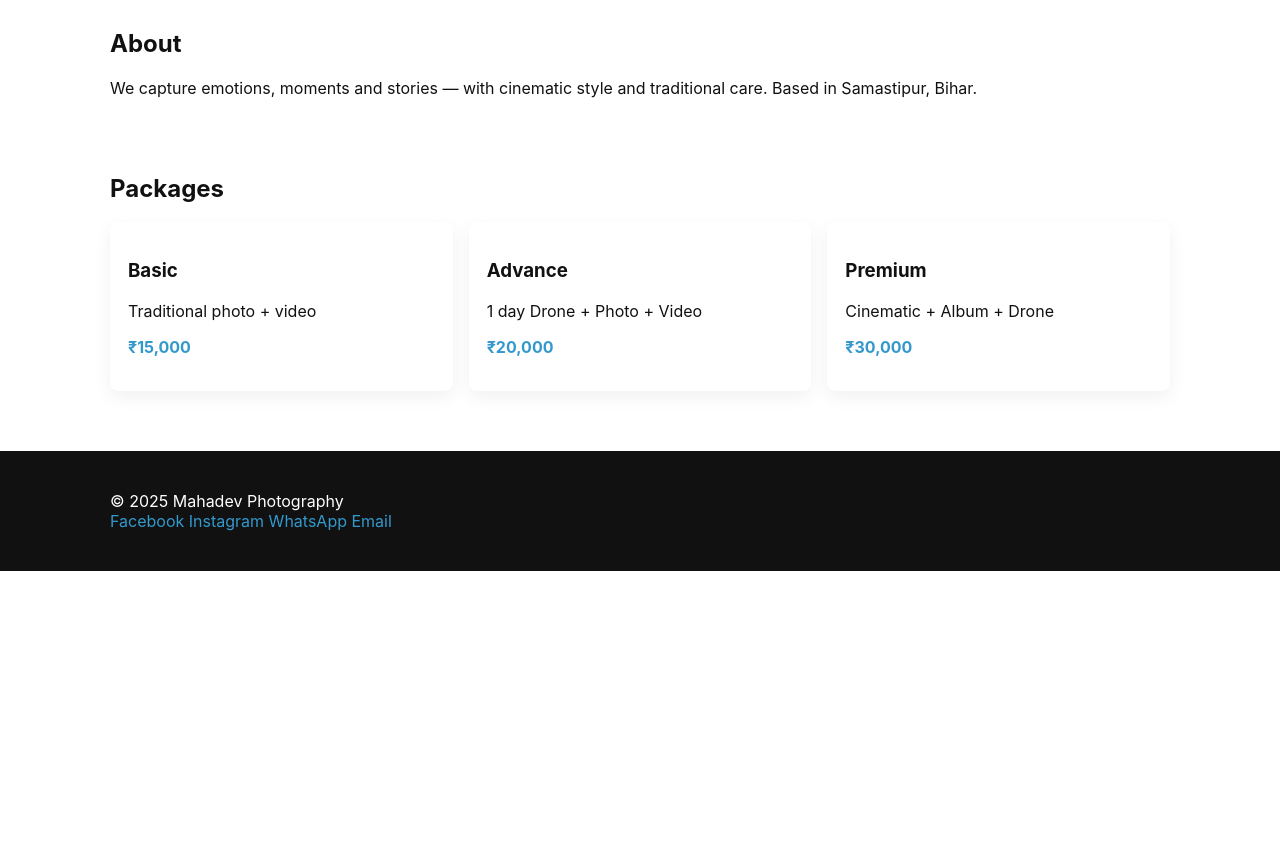
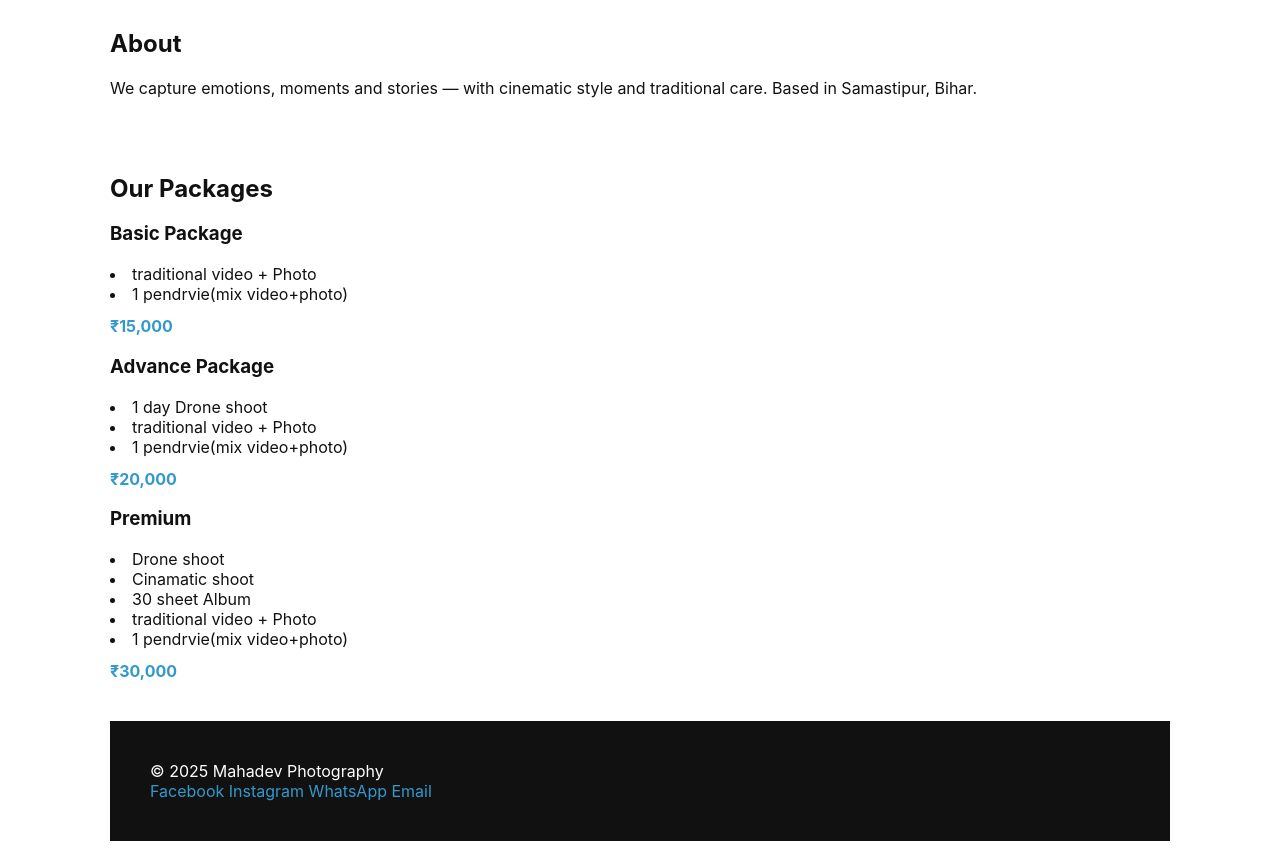
Before and after one commit to mannuallinone/fainal, a website: page index.html in a window 1280 px wide. Shown: the part 400-1261 px from the top of the page. Before the commit the page ends 971 px from the top, so only its background shows below. Drawn offline with Linux system fonts and the light colour scheme.

Commit message:
Update index.html

```diff
--- a/index.html
+++ b/index.html
@@ -34,34 +34,42 @@
       <p>We capture emotions, moments and stories — with cinematic style and traditional care. Based in Samastipur, Bihar.</p>
     </section>
 
-    <section class="container packages">
-      <h2>Packages</h2>
-      <div class="cards">
-        <div class="card">
-          <h3>Basic</h3>
-          <p>Traditional photo + video</p>
+  <section class="section container">
+  <!-- Our Packages Section -->
+<section id="packages">
+  <h2>Our Packages</h2>
+  <div class="packages-container">
+    <div class="package-card">
+      <h3>Basic Package</h3>
+      <li>traditional video + Photo</li>
+      <li>1 pendrvie(mix video+photo)</li>
       <p class="price">₹15,000</p>
     </div>
-        <div class="card">
-          <h3>Advance</h3>
-          <p>1 day Drone + Photo + Video</p>
+    <div class="package-card">
+      <h3>Advance Package </h3>
+      <li>1 day Drone shoot</li>
+       <li>traditional video + Photo</li>
+      <li>1 pendrvie(mix video+photo)</li>
       <p class="price">₹20,000</p>
     </div>
-        <div class="card">
+    <div class="package-card">
       <h3>Premium</h3>
-          <p>Cinematic + Album + Drone</p>
+    <li>Drone shoot</li>
+    <li>Cinamatic shoot</li>
+    <li>30 sheet Album</li>
+       <li>traditional video + Photo</li>
+      <li>1 pendrvie(mix video+photo)</li>
       <p class="price">₹30,000</p>
     </div>
   </div>
 </section>
-  </main>
 
   <footer class="site-footer">
     <div class="container">
       <div>© <span id="yr"></span> Mahadev Photography</div>
       <div class="social">
         <a href="https://facebook.com" target="_blank">Facebook</a>
-        <a href="https://instagram.com" target="_blank">Instagram</a>
+        <a href="https://www.instagram.com/mahadev_photography_100?igsh=MWhpZjJpd2JyNmR1aQ==" target="_blank">Instagram</a>
         <a href="https://wa.me/919631046021" target="_blank">WhatsApp</a>
         <a href="mailto:mannuallinone@gmail.com">Email</a>
       </div>
```
Lines whose indentation alone changed are shown as unchanged.
